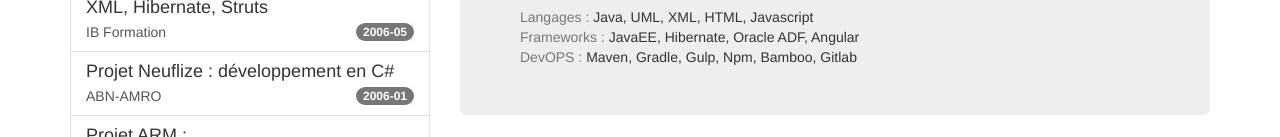
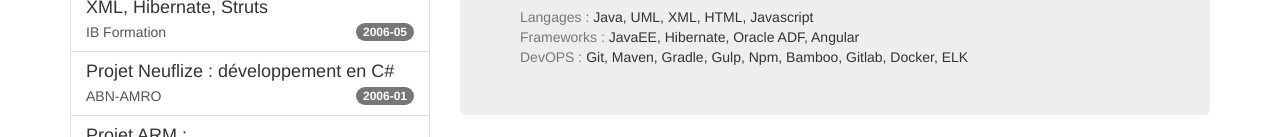
Before and after one commit to mfilotto/mfilotto.github.io, a plain HTML site: page index.html in a window 1280 px wide. Shown: the part 227-364 px from the top of the page. Drawn offline with nearby package versions, Linux system fonts and the light colour scheme; some packages are replaced by stand-ins of ours; a script that the page names is missing.

Commit message:
Update devops skills

```diff
--- a/index.html
+++ b/index.html
@@ -265,7 +265,7 @@
                     var skills = {
                         "itlanguages": "Java, UML, XML, HTML, Javascript",
                         "frameworks": "JavaEE, Hibernate, Oracle ADF, Angular",
-                        "devops": "Maven, Gradle, Gulp, Npm, Bamboo, Gitlab"
+                        "devops": "Git, Maven, Gradle, Gulp, Npm, Bamboo, Gitlab, Docker, ELK"
                     };
                     var items = [{
                         "id": "1",
```
